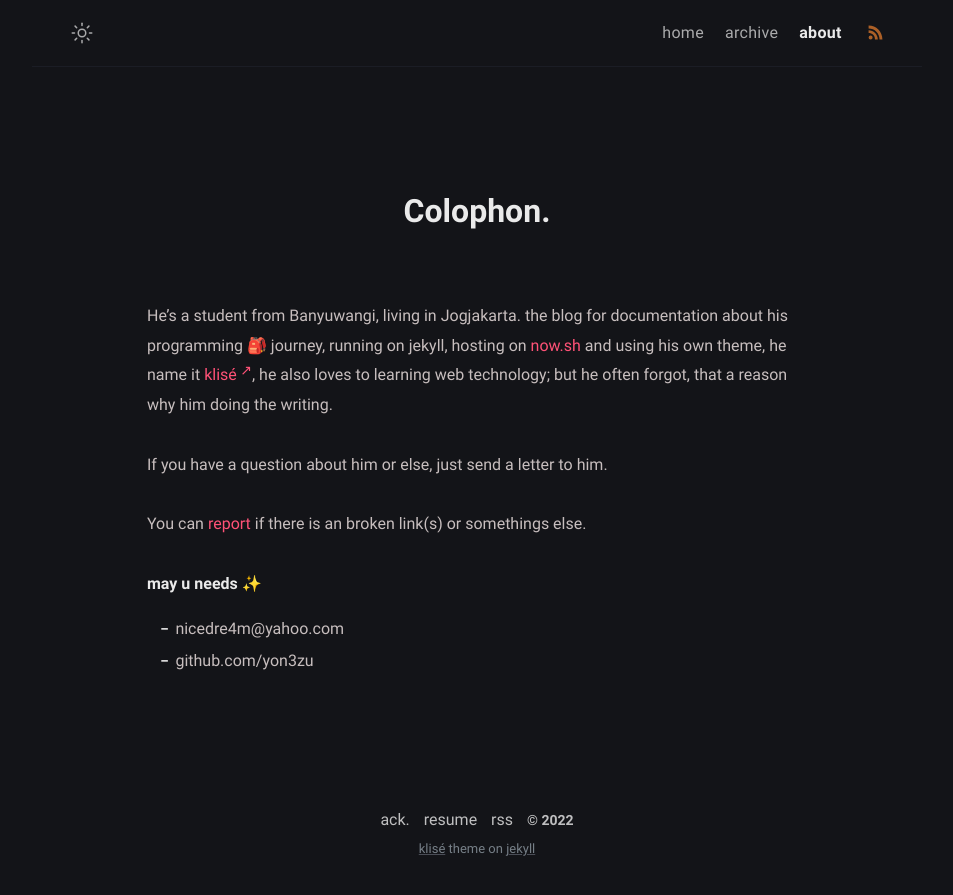
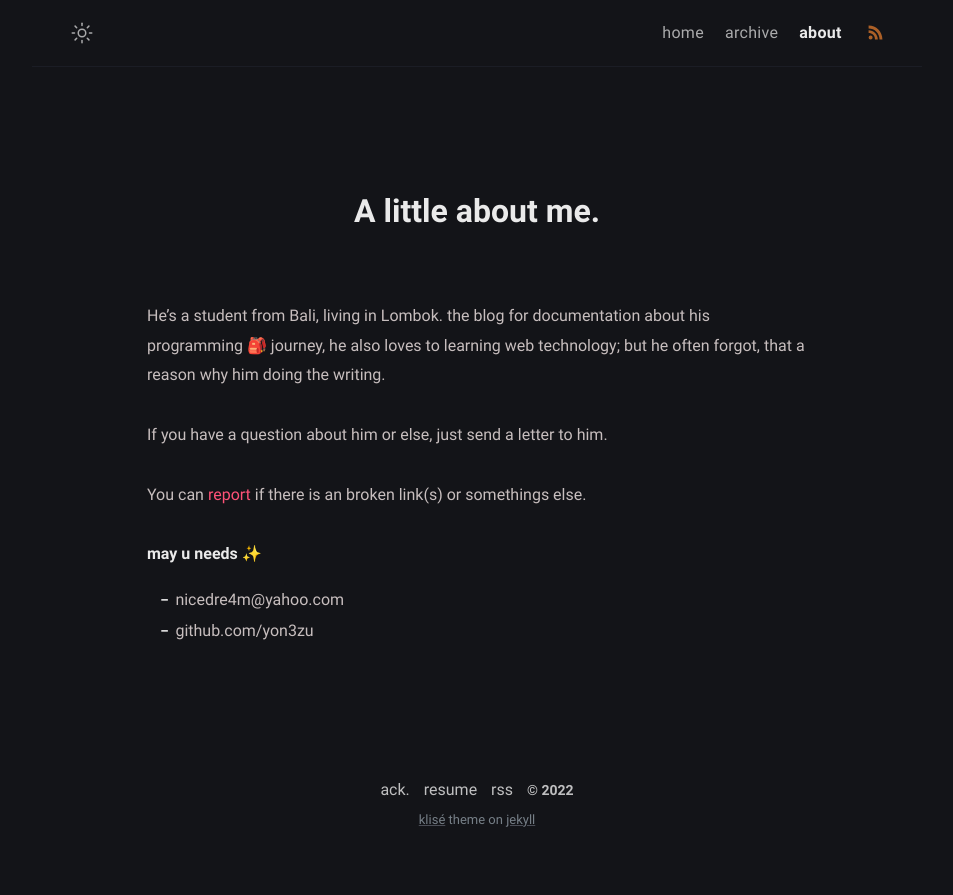
Before and after one commit to bayjdm/klise, a Jekyll site: the page built from about.md, in a window 1280 px wide. Shown: the top 895 px of the page, without its empty margins (163-1116 px from the left). Built offline with Jekyll 4.4.1, drawn with Linux system fonts in a browser that asks for light colours.

Commit message:
Update about.md

```diff
--- a/about.md
+++ b/about.md
@@ -1,16 +1,16 @@
 ---
-title: Colophon
+title: A little about me
 permalink: /about/
 layout: page
-excerpt: Hello peeps, I'm student of computer science from Banyuwangi, living in Jogjakarta. This blog for documentation about my programming journey, running on jekyll, hosting on netlify and using my own simple theme.
+excerpt: Hello peeps, I'm student of Software Engineering from Bali, living in Lombok. This blog for documentation about my programming journey.
 comments: false
 ---
 
-He's a student from Banyuwangi, living in Jogjakarta. the blog for documentation about his programming 🎒 journey, running on jekyll, hosting on [now.sh](http://now.sh) and using his own theme, he name it <a href="https://github.com/piharpi/jekyll-klise" target="_blank" rel="noopener">klisé</a>, he also loves to learning web technology; but he often forgot, that a reason why him doing the writing.
+He's a student from Bali, living in Lombok. the blog for documentation about his programming 🎒 journey, he also loves to learning web technology; but he often forgot, that a reason why him doing the writing.
 
 If you have a question about him or else, just send a letter to him.
 
-You can [report](http://github.com/piharpi/jekyll-klise/issues/new) if there is an broken link(s) or somethings else.
+You can [report](mail:nicedre4m@yahoo.com) if there is an broken link(s) or somethings else.
 
 **may u needs ✨**
 
```
